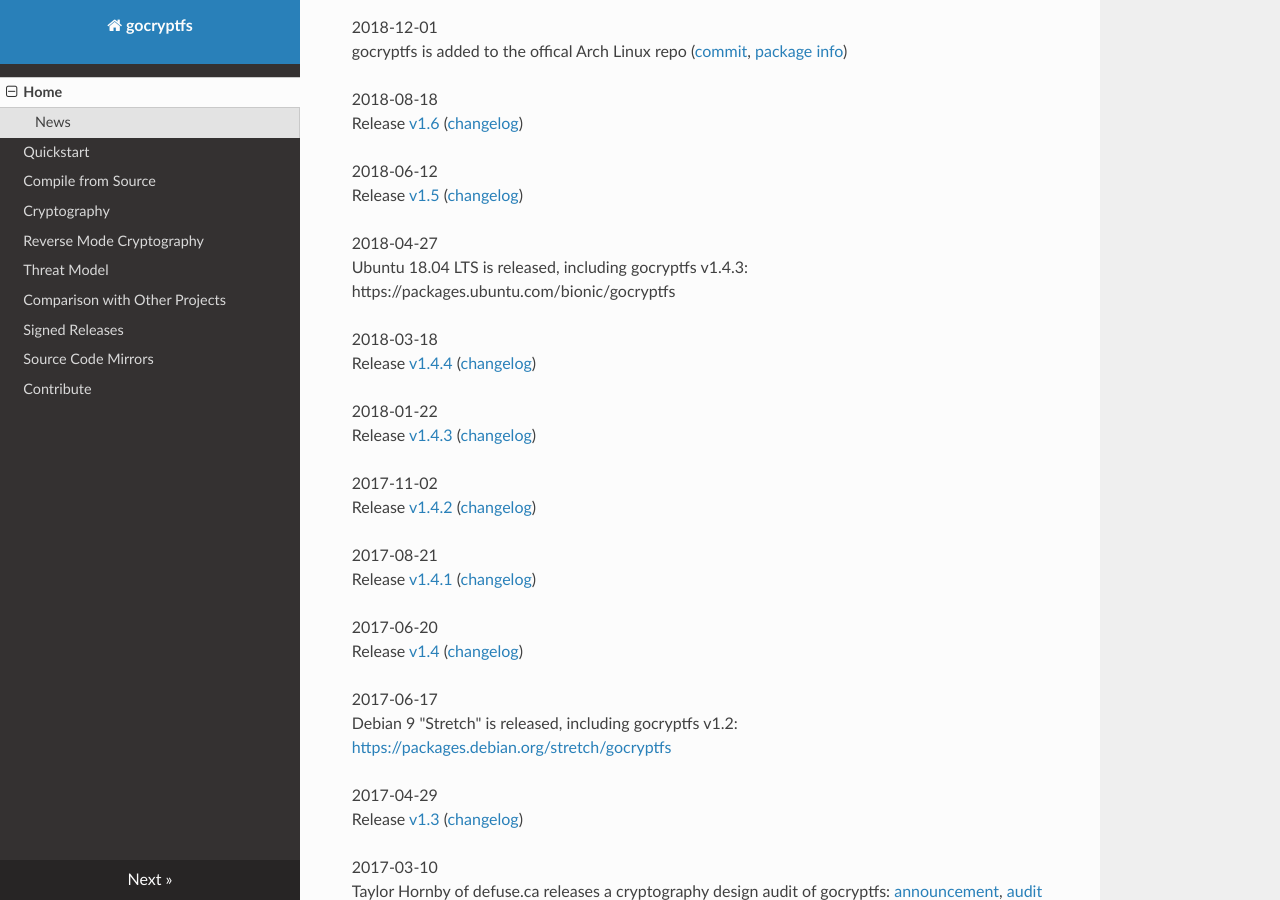
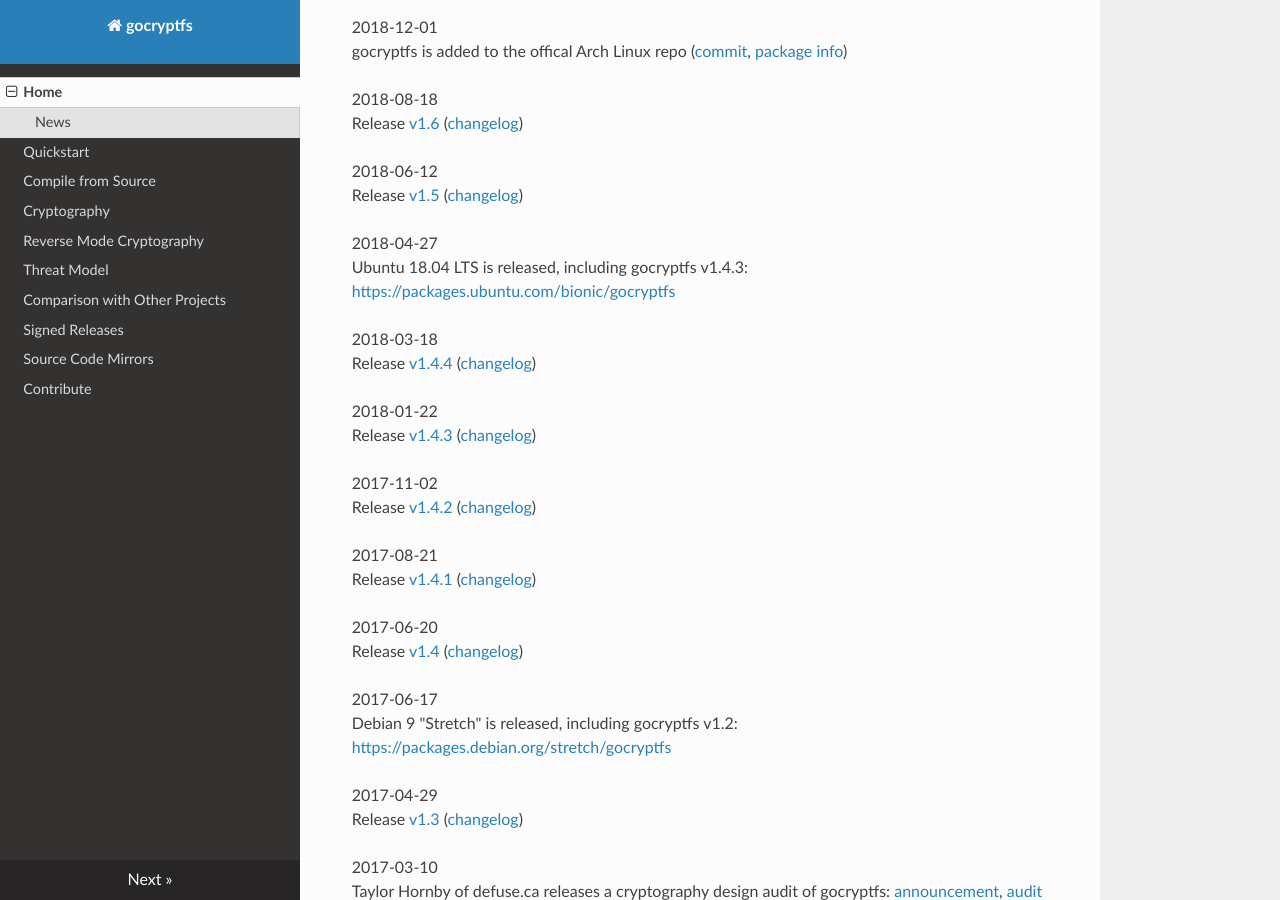
Before and after one commit to rfjakob/gocryptfs-website, an MkDocs documentation site: the page built from docs/index.md, in a window 1280 px wide and 900 px high, scrolled down 1224 px. Built offline with MkDocs 1.6.1, drawn with Linux system fonts in a browser that asks for light colours; nearby versions of some CDN libraries; old or Windows-style settings are respelled for this version of MkDocs; part of the change alters nothing that is shown.

```diff
--- a/docs/index.md
+++ b/docs/index.md
@@ -64,7 +64,8 @@ Release [v1.5](https://github.com/rfjakob/gocryptfs/releases)
 ([changelog](https://github.com/rfjakob/gocryptfs#changelog))
 
 2018-04-27
-Ubuntu 18.04 LTS is released, including gocryptfs v1.4.3: https://packages.ubuntu.com/bionic/gocryptfs
+Ubuntu 18.04 LTS is released, including gocryptfs v1.4.3:
+[https://packages.ubuntu.com/bionic/gocryptfs](https://packages.ubuntu.com/bionic/gocryptfs)
 
 2018-03-18
 Release [v1.4.4](https://github.com/rfjakob/gocryptfs/releases) ([changelog](https://github.com/rfjakob/gocryptfs#changelog))
```
